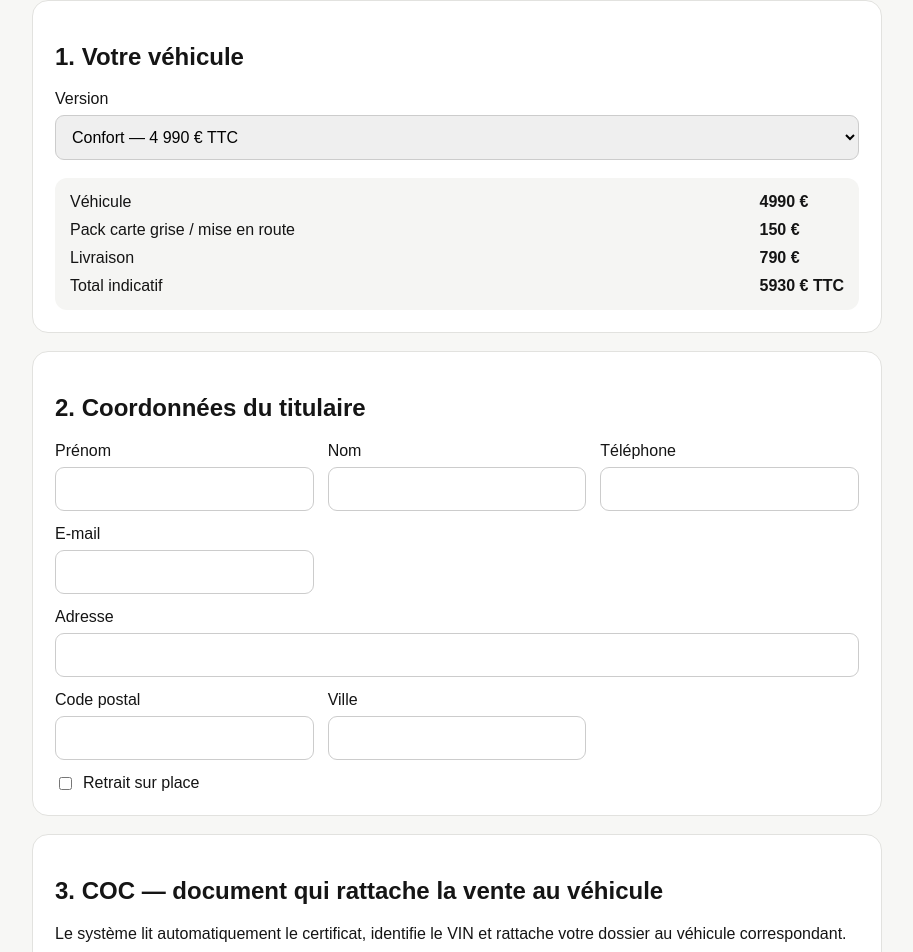
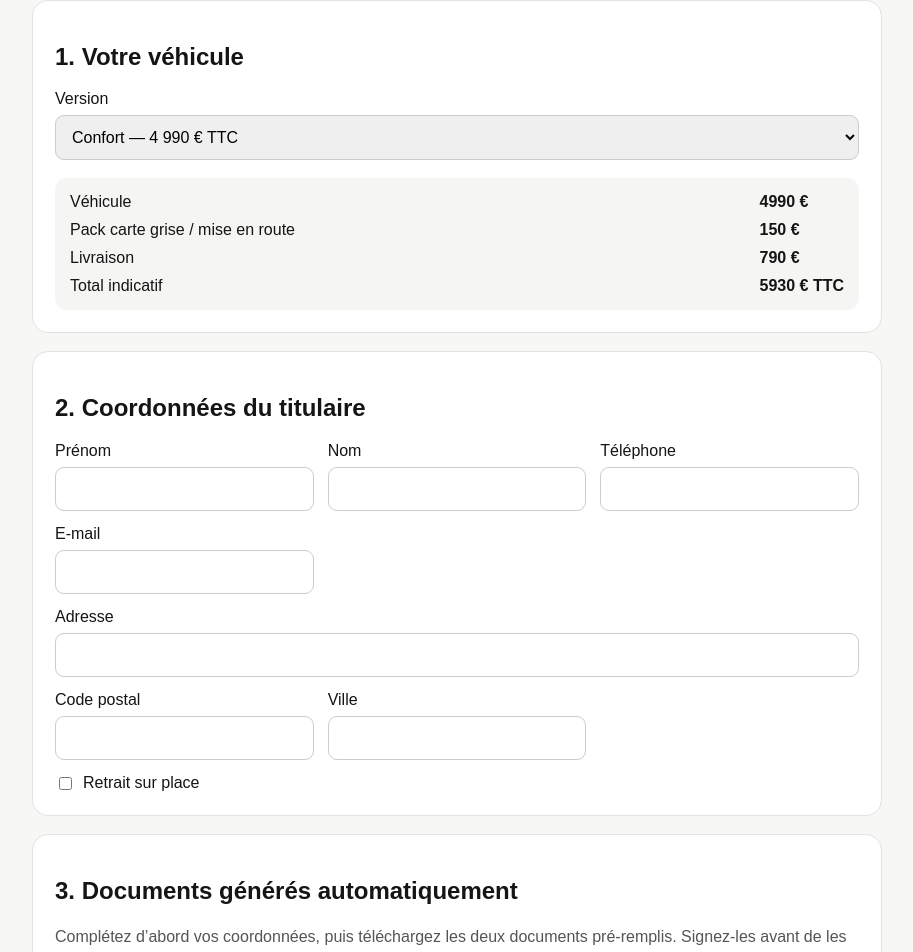
Before and after one commit to khelifamansour/neodrive-site, a Next.js app: page /reservation-carte-grise-v2 in a window 1280 px wide. Shown: the part 376-1328 px from the top of the page, without its empty margins (183-1096 px from the left). Built offline with nearby package versions, Linux system fonts and the light colour scheme.

Commit message:
Restore automatic contract and mandate generation on reservation page

```diff
--- a/app/reservation-carte-grise-v2/page.tsx
+++ b/app/reservation-carte-grise-v2/page.tsx
@@ -1,15 +1,89 @@
 "use client";
-import {useMemo,useState} from "react";
+import {useMemo,useRef,useState} from "react";
+import Script from "next/script";
+
 const versions:any={essentiel:{label:'Essentiel',price:3990},confort:{label:'Confort',price:4990},confortPlus:{label:'Confort Plus',price:5990}};
-const zones:any={350:['31','81','82','32','09'],490:['11','12','46','47','33','65','66','34','30','40','24','19','87','15'],690:['75','77','78','91','92','93','94','95','13','69','63','16','17','86'],790:['44','35','56','29','22','53','49','67','68']};
+const zones:any={450:['31','81','82','32','09'],590:['11','12','46','47','33','65','66','34','30','40','24','19','87','15'],690:['75','77','78','91','92','93','94','95','13','69','63','16','17','86'],790:['44','35','56','29','22','53','49','67','68']};
 function delivery(cp:string,ret:boolean){if(ret)return 0;const d=cp.slice(0,2);for(const [p,ds] of Object.entries(zones))if((ds as string[]).includes(d))return Number(p);return 790}
-export default function Page(){const[version,setVersion]=useState('confort');const[cp,setCp]=useState('');const[ret,setRet]=useState(false);const[loading,setLoading]=useState(false);const[msg,setMsg]=useState('');const[done,setDone]=useState<any>(null);const transport=useMemo(()=>delivery(cp,ret),[cp,ret]);const total=versions[version].price+150+transport;
-async function submit(e:React.FormEvent<HTMLFormElement>){e.preventDefault();setLoading(true);setMsg('Analyse du COC et création de votre dossier…');try{const fd=new FormData(e.currentTarget);fd.set('version',version);fd.set('quantity','1');fd.set('registration_fee','150');fd.set('delivery_fee',String(transport));fd.set('service_carte_grise','oui');const r=await fetch('/api/erp/sale-from-coc',{method:'POST',body:fd});const j=await r.json();if(!r.ok||!j.ok)throw new Error(j.error||'Envoi impossible');setDone(j);setMsg('✅ Vente enregistrée et dossier carte grise ouvert.');}catch(e){setMsg(`❌ ${e instanceof Error?e.message:'Erreur'}`)}finally{setLoading(false)}}
-if(done)return <main style={main}><div style={success}><h1>Merci, votre commande est enregistrée.</h1><p>Votre COC a été reçu et le dossier d’immatriculation est maintenant ouvert chez NeoDrive.</p><p><b>Commande : {done.orderNumber}</b></p>{done.vin&&<p>VIN identifié : <b>{done.vin}</b></p>}<p>Nous poursuivons maintenant les démarches de carte grise. Conservez votre numéro de commande.</p></div></main>;
-return <main style={main}><div style={{maxWidth:850,margin:'0 auto'}}><h1>Réservation NeoDrive + Carte grise</h1><p style={lead}>Un seul dossier : vos coordonnées, votre COC et les justificatifs nécessaires. <b>L’envoi du dossier avec le COC confirme la vente</b> et déclenche le traitement de la carte grise.</p><form onSubmit={submit} style={{display:'grid',gap:18}}><section style={box}><h2>1. Votre véhicule</h2><label>Version<select name="version" value={version} onChange={e=>setVersion(e.target.value)} style={input}><option value="essentiel">Essentiel — 3 990 € TTC</option><option value="confort">Confort — 4 990 € TTC</option><option value="confortPlus">Confort Plus — 5 990 € TTC</option></select></label><div style={price}><span>Véhicule</span><b>{versions[version].price} €</b><span>Pack carte grise / mise en route</span><b>150 €</b><span>Livraison</span><b>{transport} €</b><span>Total indicatif</span><strong>{total} € TTC</strong></div></section>
-<section style={box}><h2>2. Coordonnées du titulaire</h2><div style={two}><Field n="prenom" p="Prénom"/><Field n="nom" p="Nom"/><Field n="telephone" p="Téléphone"/><Field n="email" p="E-mail" type="email"/><Field n="adresse" p="Adresse" wide/><label>Code postal<input name="code_postal" required value={cp} onChange={e=>setCp(e.target.value)} style={input}/></label><Field n="ville" p="Ville"/></div><label style={{display:'flex',gap:8,marginTop:14}}><input type="checkbox" checked={ret} onChange={e=>setRet(e.target.checked)}/> Retrait sur place</label></section>
-<section style={box}><h2>3. COC — document qui rattache la vente au véhicule</h2><p>Le système lit automatiquement le certificat, identifie le VIN et rattache votre dossier au véhicule correspondant.</p><label style={upload}>Certificat de conformité européen (COC) — obligatoire<input type="file" name="coc" accept=".pdf,image/*" required/></label></section>
-<section style={box}><h2>4. Documents carte grise</h2><label style={upload}>Pièce d’identité<input type="file" name="cni" accept=".pdf,image/*" required/></label><label style={upload}>Justificatif de domicile<input type="file" name="justificatif_domicile" accept=".pdf,image/*" required/></label><label style={upload}>Mandat carte grise signé<input type="file" name="mandat_carte_grise_signe" accept=".pdf,image/*"/></label><label style={upload}>Devis / bon de commande signé<input type="file" name="devis_signe" accept=".pdf,image/*"/></label><label style={upload}>CNIT / homologation si disponible<input type="file" name="cnit" accept=".pdf,image/*"/></label></section>
-<button disabled={loading} style={submitBtn}>{loading?'Traitement en cours…':'Confirmer la commande et lancer la carte grise'}</button>{msg&&<p style={{fontWeight:800}}>{msg}</p>}<p style={{fontSize:13,color:'#666'}}>Les documents sont enregistrés dans le dossier interne NeoDrive. Le COC est utilisé pour identifier le véhicule et créer le suivi administratif.</p></form></div></main>}
+
+export default function Page(){
+  const[version,setVersion]=useState('confort');
+  const[cp,setCp]=useState('');
+  const[ret,setRet]=useState(false);
+  const[loading,setLoading]=useState(false);
+  const[msg,setMsg]=useState('');
+  const[done,setDone]=useState<any>(null);
+  const formRef=useRef<HTMLFormElement>(null);
+  const transport=useMemo(()=>delivery(cp,ret),[cp,ret]);
+  const total=versions[version].price+150+transport;
+
+  function getClientData(){
+    const fd=formRef.current?new FormData(formRef.current):new FormData();
+    return {
+      prenom:String(fd.get('prenom')||'').trim(),nom:String(fd.get('nom')||'').trim(),telephone:String(fd.get('telephone')||'').trim(),email:String(fd.get('email')||'').trim(),adresse:String(fd.get('adresse')||'').trim(),code_postal:String(fd.get('code_postal')||'').trim(),ville:String(fd.get('ville')||'').trim()
+    };
+  }
+
+  function ensurePdf(){
+    const jsPDF=(window as any).jspdf?.jsPDF;
+    if(!jsPDF){alert('Le générateur PDF est encore en cours de chargement. Réessayez dans quelques secondes.');return null}
+    return jsPDF;
+  }
+
+  function validateClient(){
+    const c=getClientData();
+    const missing=[!c.prenom&&'prénom',!c.nom&&'nom',!c.adresse&&'adresse',!c.code_postal&&'code postal',!c.ville&&'ville'].filter(Boolean);
+    if(missing.length){alert(`Merci de compléter : ${missing.join(', ')}.`);return null}
+    return c;
+  }
+
+  function downloadMandat(){
+    const jsPDF=ensurePdf(); if(!jsPDF)return;
+    const c=validateClient(); if(!c)return;
+    const pdf=new jsPDF();
+    pdf.setFontSize(18);pdf.text('MANDAT D’IMMATRICULATION',20,22);
+    pdf.setFontSize(11);
+    pdf.text(`Nom : ${c.nom}`,20,43);pdf.text(`Prénom : ${c.prenom}`,20,53);pdf.text(`Adresse : ${c.adresse}`,20,63);pdf.text(`${c.code_postal} ${c.ville}`,20,73);pdf.text(`Téléphone : ${c.telephone}`,20,83);pdf.text(`Email : ${c.email}`,20,93);
+    pdf.text(`Date : ${new Date().toLocaleDateString('fr-FR')}`,20,108);
+    pdf.text('Je soussigné(e), donne mandat à la société MK HOLDING, exploitant la marque NeoDrive, afin d’effectuer en mon nom les démarches nécessaires à l’immatriculation de mon véhicule.',20,126,{maxWidth:170});
+    pdf.text('Je certifie l’exactitude des informations communiquées et m’engage à fournir les justificatifs nécessaires au traitement du dossier.',20,157,{maxWidth:170});
+    pdf.text('Mention manuscrite : Lu et approuvé',20,195);pdf.text('Signature :',20,215);pdf.line(20,240,120,240);
+    pdf.save(`mandat-carte-grise-${c.nom||'client'}.pdf`);
+  }
+
+  function downloadContract(){
+    const jsPDF=ensurePdf(); if(!jsPDF)return;
+    const c=validateClient(); if(!c)return;
+    const pdf=new jsPDF();
+    pdf.setFontSize(20);pdf.text('NEODRIVE',20,20);pdf.setFontSize(15);pdf.text('CONTRAT / BON DE COMMANDE',120,20);
+    pdf.setFontSize(10);pdf.text('MK HOLDING SAS — SIREN 908 645 393',20,31);pdf.text('31 rue Jean Nougaro, 31600 Muret',20,37);pdf.text(`Date : ${new Date().toLocaleDateString('fr-FR')}`,150,31);
+    pdf.line(20,45,190,45);
+    pdf.setFontSize(13);pdf.text('Acheteur',20,58);pdf.setFontSize(10);pdf.text(`${c.prenom} ${c.nom}`,20,68);pdf.text(c.adresse,20,74);pdf.text(`${c.code_postal} ${c.ville}`,20,80);pdf.text(c.telephone,20,86);pdf.text(c.email,20,92);
+    pdf.setFontSize(13);pdf.text('Commande',20,108);pdf.setFontSize(10);
+    pdf.text(`NeoDrive ${versions[version].label}`,20,119);pdf.text(`${versions[version].price} € TTC`,160,119);
+    pdf.text('Pack mise en route et accompagnement administratif',20,129);pdf.text('150 € TTC',160,129);
+    pdf.text(ret?'Retrait sur place':'Livraison',20,139);pdf.text(`${transport} € TTC`,160,139);
+    pdf.line(20,148,190,148);pdf.setFontSize(13);pdf.text('TOTAL TTC',20,160);pdf.text(`${total} €`,160,160);
+    pdf.setFontSize(9);pdf.text('La commande est soumise aux Conditions Générales de Vente NeoDrive. Le véhicule reste la propriété de MK HOLDING jusqu’au paiement intégral du prix. La livraison ou remise du véhicule intervient selon les modalités convenues entre les parties.',20,178,{maxWidth:170});
+    pdf.setFontSize(10);pdf.text('Signature précédée de la mention « Lu et approuvé » :',20,220);pdf.line(20,255,110,255);
+    pdf.save(`contrat-neodrive-${c.nom||'client'}.pdf`);
+  }
+
+  async function submit(e:React.FormEvent<HTMLFormElement>){e.preventDefault();setLoading(true);setMsg('Analyse du COC et création de votre dossier…');try{const fd=new FormData(e.currentTarget);fd.set('version',version);fd.set('quantity','1');fd.set('registration_fee','150');fd.set('delivery_fee',String(transport));fd.set('service_carte_grise','oui');const r=await fetch('/api/erp/sale-from-coc',{method:'POST',body:fd});const j=await r.json();if(!r.ok||!j.ok)throw new Error(j.error||'Envoi impossible');setDone(j);setMsg('✅ Vente enregistrée et dossier carte grise ouvert.');}catch(e){setMsg(`❌ ${e instanceof Error?e.message:'Erreur'}`)}finally{setLoading(false)}}
+
+  if(done)return <main style={main}><div style={success}><h1>Merci, votre commande est enregistrée.</h1><p>Votre COC a été reçu et le dossier d’immatriculation est maintenant ouvert chez NeoDrive.</p><p><b>Commande : {done.orderNumber}</b></p>{done.vin&&<p>VIN identifié : <b>{done.vin}</b></p>}<p>Nous poursuivons maintenant les démarches de carte grise. Conservez votre numéro de commande.</p></div></main>;
+
+  return <main style={main}>
+    <Script src="https://cdnjs.cloudflare.com/ajax/libs/jspdf/2.5.1/jspdf.umd.min.js" />
+    <div style={{maxWidth:850,margin:'0 auto'}}><h1>Réservation NeoDrive + Carte grise</h1><p style={lead}>Un seul dossier : vos coordonnées, votre COC et les justificatifs nécessaires. <b>Le contrat et le mandat sont générés automatiquement à partir de vos informations.</b></p>
+    <form ref={formRef} onSubmit={submit} style={{display:'grid',gap:18}}>
+      <section style={box}><h2>1. Votre véhicule</h2><label>Version<select name="version" value={version} onChange={e=>setVersion(e.target.value)} style={input}><option value="essentiel">Essentiel — 3 990 € TTC</option><option value="confort">Confort — 4 990 € TTC</option><option value="confortPlus">Confort Plus — 5 990 € TTC</option></select></label><div style={price}><span>Véhicule</span><b>{versions[version].price} €</b><span>Pack carte grise / mise en route</span><b>150 €</b><span>Livraison</span><b>{transport} €</b><span>Total indicatif</span><strong>{total} € TTC</strong></div></section>
+      <section style={box}><h2>2. Coordonnées du titulaire</h2><div style={two}><Field n="prenom" p="Prénom"/><Field n="nom" p="Nom"/><Field n="telephone" p="Téléphone"/><Field n="email" p="E-mail" type="email"/><Field n="adresse" p="Adresse" wide/><label>Code postal<input name="code_postal" required value={cp} onChange={e=>setCp(e.target.value)} style={input}/></label><Field n="ville" p="Ville"/></div><label style={{display:'flex',gap:8,marginTop:14}}><input type="checkbox" checked={ret} onChange={e=>setRet(e.target.checked)}/> Retrait sur place</label></section>
+      <section style={box}><h2>3. Documents générés automatiquement</h2><p style={{lineHeight:1.55,color:'#555'}}>Complétez d’abord vos coordonnées, puis téléchargez les deux documents pré-remplis. Signez-les avant de les réimporter dans le dossier.</p><div style={docActions}><button type="button" onClick={downloadContract} style={secondaryBtn}>Télécharger le contrat pré-rempli</button><button type="button" onClick={downloadMandat} style={secondaryBtn}>Télécharger le mandat pré-rempli</button></div></section>
+      <section style={box}><h2>4. COC — document qui rattache la vente au véhicule</h2><p>Le système lit automatiquement le certificat, identifie le VIN et rattache votre dossier au véhicule correspondant.</p><label style={upload}>Certificat de conformité européen (COC) — obligatoire<input type="file" name="coc" accept=".pdf,image/*" required/></label></section>
+      <section style={box}><h2>5. Documents carte grise</h2><label style={upload}>Pièce d’identité<input type="file" name="cni" accept=".pdf,image/*" required/></label><label style={upload}>Justificatif de domicile<input type="file" name="justificatif_domicile" accept=".pdf,image/*" required/></label><label style={upload}>Mandat carte grise signé<input type="file" name="mandat_carte_grise_signe" accept=".pdf,image/*" required/></label><label style={upload}>Contrat / bon de commande signé<input type="file" name="devis_signe" accept=".pdf,image/*" required/></label><label style={upload}>CNIT / homologation si disponible<input type="file" name="cnit" accept=".pdf,image/*"/></label></section>
+      <button disabled={loading} style={submitBtn}>{loading?'Traitement en cours…':'Confirmer la commande et lancer la carte grise'}</button>{msg&&<p style={{fontWeight:800}}>{msg}</p>}<p style={{fontSize:13,color:'#666'}}>Les documents sont enregistrés dans le dossier interne NeoDrive. Le COC est utilisé pour identifier le véhicule et créer le suivi administratif.</p>
+    </form></div></main>
+}
 function Field({n,p,type='text',wide=false}:any){return <label style={wide?{gridColumn:'1/-1'}:{}}>{p}<input name={n} type={type} required style={input}/></label>}
-const main:React.CSSProperties={minHeight:'100vh',padding:'38px 18px 70px',fontFamily:'Arial,sans-serif',background:'#f7f7f5',color:'#151515'};const lead:React.CSSProperties={fontSize:18,lineHeight:1.55,color:'#444'};const box:React.CSSProperties={background:'#fff',padding:22,borderRadius:16,border:'1px solid #e2e2df'};const two:React.CSSProperties={display:'grid',gridTemplateColumns:'repeat(auto-fit,minmax(230px,1fr))',gap:14};const input:React.CSSProperties={display:'block',width:'100%',boxSizing:'border-box',marginTop:7,padding:12,border:'1px solid #ccc',borderRadius:9,fontSize:16};const upload:React.CSSProperties={display:'grid',gap:8,padding:14,marginTop:10,border:'1px dashed #aaa',borderRadius:10,fontWeight:700};const price:React.CSSProperties={display:'grid',gridTemplateColumns:'1fr auto',gap:10,marginTop:18,padding:15,background:'#f5f5f3',borderRadius:12};const submitBtn:React.CSSProperties={padding:'17px 20px',border:0,borderRadius:12,background:'#111',color:'#fff',fontSize:18,fontWeight:900,cursor:'pointer'};const success:React.CSSProperties={maxWidth:700,margin:'80px auto',padding:30,background:'#fff',borderRadius:18,border:'1px solid #ddd'};
+const main:React.CSSProperties={minHeight:'100vh',padding:'38px 18px 70px',fontFamily:'Arial,sans-serif',background:'#f7f7f5',color:'#151515'};const lead:React.CSSProperties={fontSize:18,lineHeight:1.55,color:'#444'};const box:React.CSSProperties={background:'#fff',padding:22,borderRadius:16,border:'1px solid #e2e2df'};const two:React.CSSProperties={display:'grid',gridTemplateColumns:'repeat(auto-fit,minmax(230px,1fr))',gap:14};const input:React.CSSProperties={display:'block',width:'100%',boxSizing:'border-box',marginTop:7,padding:12,border:'1px solid #ccc',borderRadius:9,fontSize:16};const upload:React.CSSProperties={display:'grid',gap:8,padding:14,marginTop:10,border:'1px dashed #aaa',borderRadius:10,fontWeight:700};const price:React.CSSProperties={display:'grid',gridTemplateColumns:'1fr auto',gap:10,marginTop:18,padding:15,background:'#f5f5f3',borderRadius:12};const submitBtn:React.CSSProperties={padding:'17px 20px',border:0,borderRadius:12,background:'#111',color:'#fff',fontSize:18,fontWeight:900,cursor:'pointer'};const secondaryBtn:React.CSSProperties={padding:'14px 18px',border:'1px solid #222',borderRadius:10,background:'#fff',color:'#111',fontWeight:900,cursor:'pointer'};const docActions:React.CSSProperties={display:'flex',gap:12,flexWrap:'wrap',marginTop:16};const success:React.CSSProperties={maxWidth:700,margin:'80px auto',padding:30,background:'#fff',borderRadius:18,border:'1px solid #ddd'};
```
